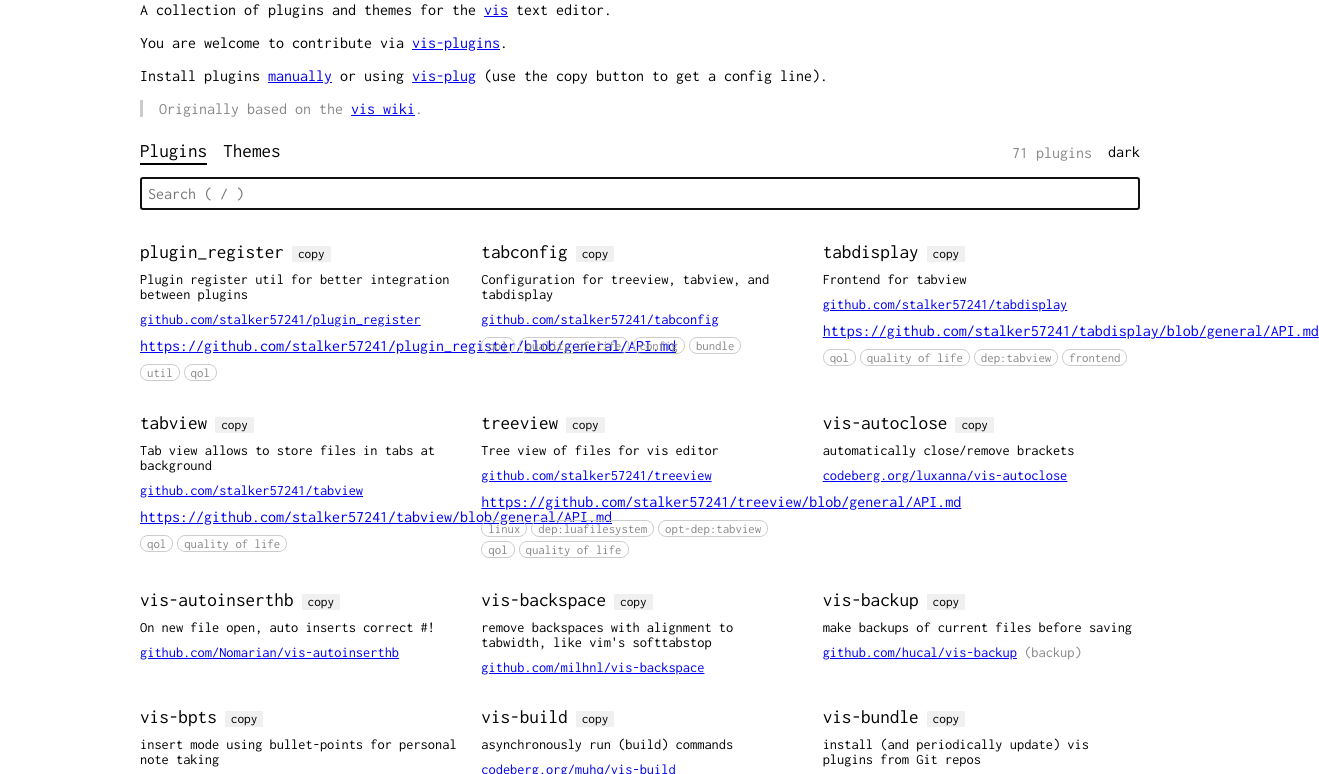
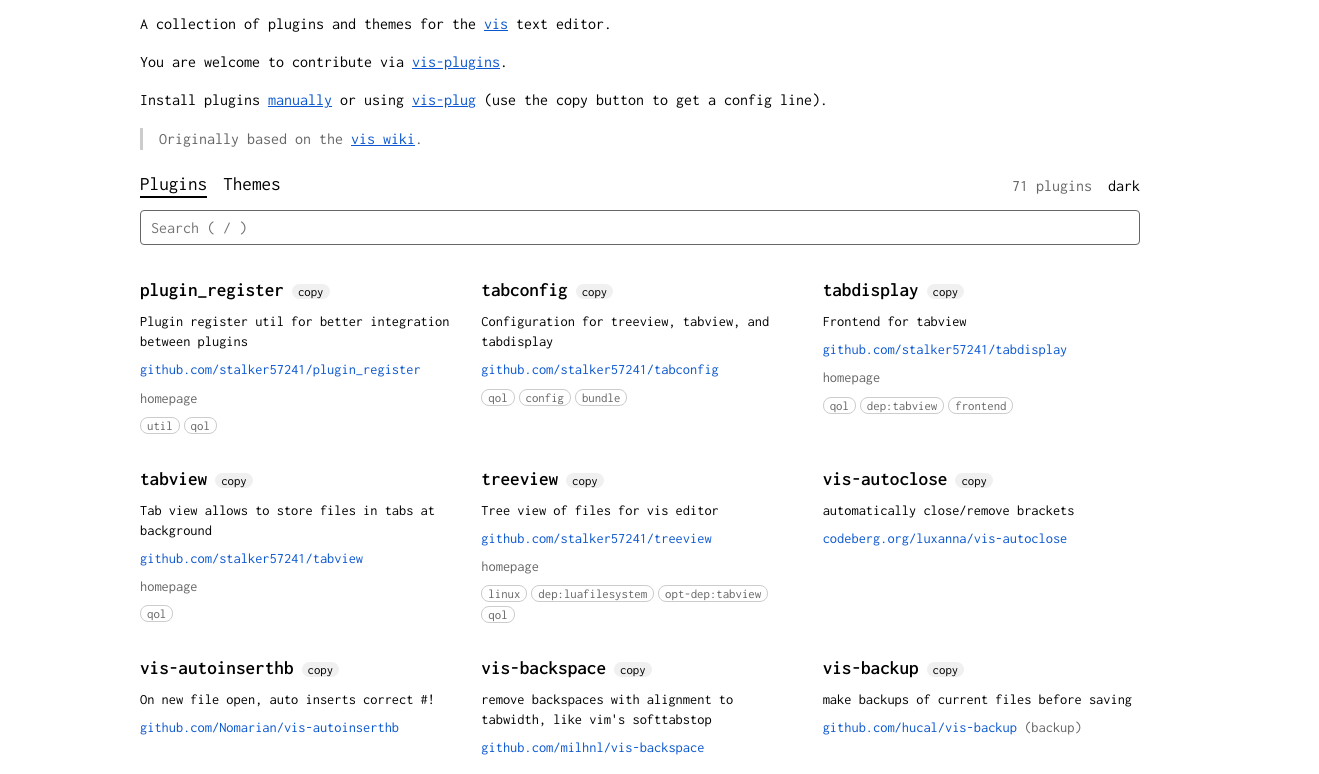
Before and after one commit to erf/vis-plugins, a plain HTML site: page index.html in a window 1280 px wide. Shown: the part 91-865 px from the top of the page, 1319 px wide, since content can reach past the window. Drawn offline with Linux system fonts and the light colour scheme.

Commit message:
Polish styles and tidy tags
- Improve muted text contrast, line height and name weight
- Style copy button, search box and links per theme
- Wrap long repo links; show homepage as a muted 'homepage' link
- Merge duplicate 'quality of life' tags into 'qol'

```diff
--- a/plugins.js
+++ b/plugins.js
@@ -328,33 +328,33 @@ const plugins = [
 		"repo": "https://github.com/stalker57241/treeview",
 		"desc": "Tree view of files for vis editor",
 		"home": "https://github.com/stalker57241/treeview/blob/general/API.md",
-		"tags": ["linux", "dep:luafilesystem", "opt-dep:tabview", "qol", "quality of life"]
+		"tags": ["linux", "dep:luafilesystem", "opt-dep:tabview", "qol"]
 	},
 	{
 		"name": "tabview",
 		"repo": "https://github.com/stalker57241/tabview",
 		"desc": "Tab view allows to store files in tabs at background",
 		"home": "https://github.com/stalker57241/tabview/blob/general/API.md",
-		"tags": ["qol", "quality of life"]
+		"tags": ["qol"]
 	},
 	{
 		"name": "tabdisplay",
 		"repo": "https://github.com/stalker57241/tabdisplay",
 		"desc": "Frontend for tabview",
 		"home": "https://github.com/stalker57241/tabdisplay/blob/general/API.md",
-		"tags": ["qol", "quality of life", "dep:tabview", "frontend"]
+		"tags": ["qol", "dep:tabview", "frontend"]
 	},
 	{
 		"name": "tabconfig",
 		"repo": "https://github.com/stalker57241/tabconfig",
 		"desc": "Configuration for treeview, tabview, and tabdisplay",
-		"tags": ["qol", "quality of life", "config", "bundle"]
+		"tags": ["qol", "config", "bundle"]
 	},
 	{
 	       "name": "vis-go-back-on-esc",
 	       "repo": "https://github.com/FinGu/vis-go-back-on-esc",
 	       "desc": "Allows you to have the vim behaviour of going back a character on esc",
-	       "tags": ["qol", "quality of life"]
+		"tags": ["qol"]
 	},
 	{
 		"name": "viscosity",
--- a/script.js
+++ b/script.js
@@ -39,7 +39,7 @@ function header(plugin, theme) {
 // optional home page link
 function home_line(plugin) {
 	if (!plugin.home) return null
-	return el('div', [ el('a', { href: plugin.home }, plugin.home) ])
+	return el('div', { class: 'meta' }, [ el('a', { href: plugin.home, class: 'home' }, 'homepage') ])
 }
 
 // repo url without the scheme
--- a/style.css
+++ b/style.css
@@ -1,9 +1,10 @@
 :root {
 	color-scheme: light dark;
-	--muted: #888;
+	--muted: #666;
 	--border: #ccc;
 	--btn: #f0f0f0;
 	--btn-hover: #d0d0d0;
+	--link: #0b57d0;
 }
 
 :root[data-theme="light"] {
@@ -12,16 +13,20 @@
 
 :root[data-theme="dark"] {
 	color-scheme: dark;
+	--muted: #999;
 	--border: #444;
 	--btn: #2a2a2a;
 	--btn-hover: #3a3a3a;
+	--link: #8ab4f8;
 }
 
 @media (prefers-color-scheme: dark) {
 	:root:not([data-theme="light"]) {
+		--muted: #999;
 		--border: #444;
 		--btn: #2a2a2a;
 		--btn-hover: #3a3a3a;
+		--link: #8ab4f8;
 	}
 }
 
@@ -41,6 +46,12 @@ body {
 	max-width: 1000px;
 	margin: 0 auto;
 	padding: 1rem;
+	line-height: 1.4;
+}
+
+a,
+a:visited {
+	color: var(--link);
 }
 
 ul {
@@ -85,9 +96,18 @@ nav button[aria-pressed="true"] {
 #search {
 	box-sizing: border-box;
 	width: 100%;
-	padding: 6px;
+	padding: 8px 10px;
 	margin-bottom: 1rem;
 	font-size: 1em;
+	background: none;
+	color: inherit;
+	border: 1px solid var(--border);
+	border-radius: 4px;
+}
+
+#search:focus {
+	outline: none;
+	border-color: var(--muted);
 }
 
 .container {
@@ -99,7 +119,7 @@ nav button[aria-pressed="true"] {
 .item {
 	display: flex;
 	flex-direction: column;
-	gap: 10px;
+	gap: 8px;
 }
 
 .item[hidden] {
@@ -118,6 +138,7 @@ nav button[aria-pressed="true"] {
 
 .name {
 	font-size: 1.2em;
+	font-weight: 600;
 }
 
 .description {
@@ -127,6 +148,19 @@ nav button[aria-pressed="true"] {
 .meta {
 	color: var(--muted);
 	font-size: 0.9em;
+	overflow-wrap: anywhere;
+}
+
+.meta a {
+	text-decoration: none;
+}
+
+.meta .home {
+	color: inherit;
+}
+
+.meta a:hover {
+	text-decoration: underline;
 }
 
 .tags {
@@ -163,10 +197,13 @@ nav button[aria-pressed="true"] {
 }
 
 .copy {
+	padding: 1px 6px;
+	font-size: 0.8em;
 	background-color: var(--btn);
 	color: inherit;
-	border-radius: 1px;
-	border-width: 0px;
+	border: none;
+	border-radius: 8px;
+	cursor: pointer;
 	transition-duration: 0.3s;
 }
 
```
